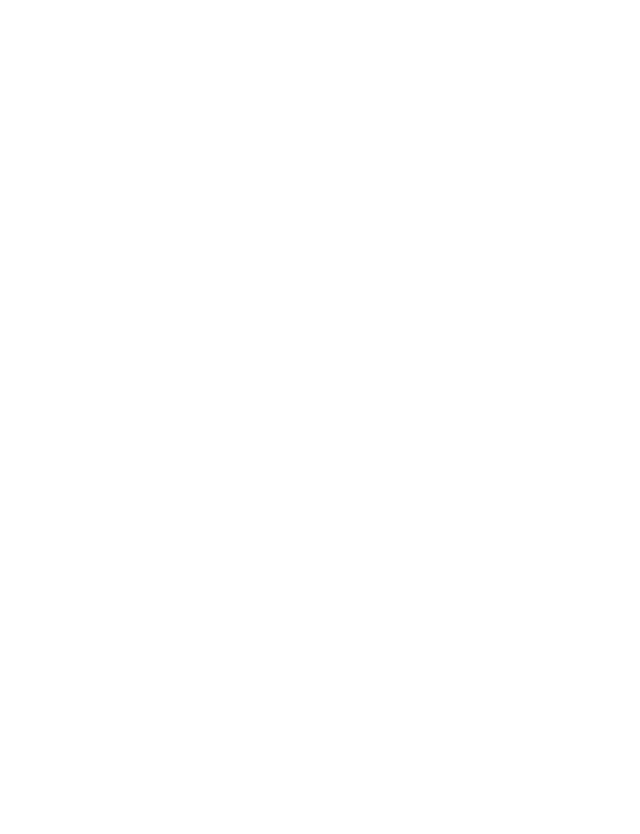
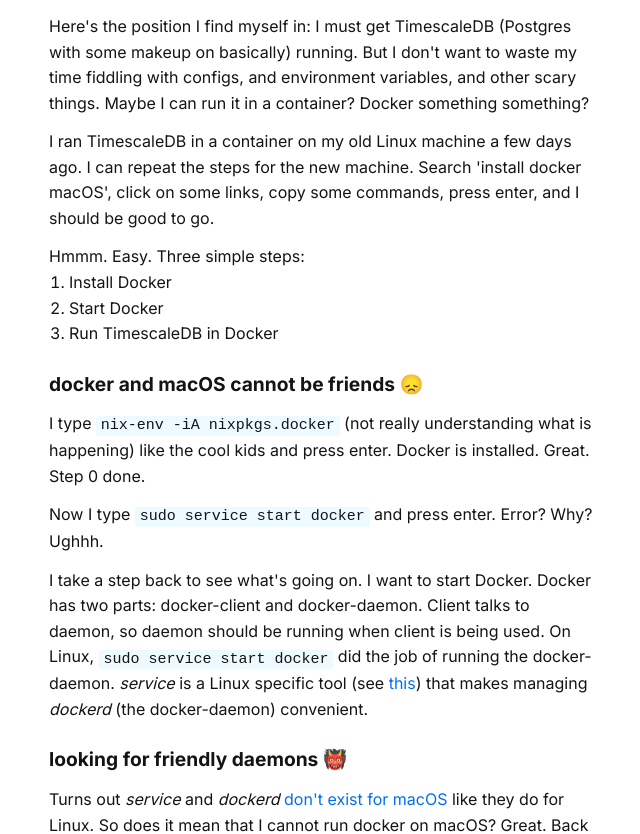
Before and after one commit to mnpw/mrinal.pw, a Next.js app: page /containers-not-docker in a window 1280 px wide. Before the commit this address had no page. Shown: the part 463-1297 px from the top of the page, without its empty margins (319-959 px from the left). Before the commit the page ends 800 px from the top, so only its background shows below. Built offline with nearby package versions, Linux system fonts and the light colour scheme.

Commit message:
Add docker macos post

```diff
--- /dev/null
+++ b/pages/containers-not-docker/index.js
@@ -0,0 +1,126 @@
+import Layout from "../../components/layout";
+import Link from 'next/link'
+import utilStyles from '../../styles/utils.module.css'
+
+export default function Posts() {
+
+    let code = `
+                       ┌──────────────────┬────────────────┐
+                       │                  │                │
+                       │      Docker      │     Podman     │
+                       │                  │                │
+                       │                  │                │
+                       │    ┌────────┐    │   ┌────────┐   │
+               Client  │    │ Docker │    │   │        │   │
+                       │    └───┬────┘    │   │        │   │
+                       │        │         │   │        │   │
+                       │    ┌───▼─────┐   │   │        │   │
+               Engine  │    │ Dockerd │   │   │ Podman │   │
+                       │    └───┬─────┘   │   │        │   │
+                       │        │         │   │        │   │
+                       │  ┌─────▼──────┐  │   │        │   │
+ Runtime (High Level)  │  │ Containerd │  │   │        │   │
+                       │  └─────┬──────┘  │   └───┬────┘   │
+                       │        │         │       │        │
+                       │     ┌──▼───┐     │    ┌──▼───┐    │
+  Runtime (Low Level)  │     │ runc │     │    │ runc │    │
+                       │     └──┬───┘     │    └──┬───┘    │
+                       │        │         │       │        │
+                       │     ┌──▼────┐    │    ┌──▼────┐   │
+               Kernel  │     │ Linux │    │    │ Linux │   │
+                       │     └───────┘    │    └───────┘   │
+                       │                  │                │
+                       └──────────────────┴────────────────┘
+    `
+    return (
+        <Layout>
+            <h2 className={utilStyles.headingXl}>Containers, not docker</h2>
+            <p>
+                I get a shiny new machine. I spend four hours finding the perfect wallpaper. And then, in a moment of weakness, I realise something. Perhaps my $EMPLOYER did not envision this - me browsing through Pinterest - when they decided to bestow all this computing power upon me?
+            </p>
+            <p>No time to procrastinate. Time to install some software, time to write some code, time to push $COMPANY closer to the cash capped mountain of success.            </p>
+            <h3 className={utilStyles.headingMd}>docker something something 🤔</h3>
+            <p>
+                Here's the position I find myself in: I must get TimescaleDB (Postgres with some makeup on basically) running. But I don't want to waste my time fiddling with configs, and environment variables, and other scary things. Maybe I can run it in a container? Docker something something?
+            </p>
+            <p>
+                I ran TimescaleDB in a container on my old Linux machine a few days ago. I can repeat the steps for the new machine. Search 'install docker macOS', click on some links, copy some commands, press enter, and I should be good to go.
+            </p>
+            <p>
+                Hmmm. Easy. Three simple steps:
+                <ol className={utilStyles.listSpace}>
+                    <li>
+                        Install Docker
+                    </li>
+                    <li>
+                        Start Docker
+                    </li>
+                    <li>
+                        Run TimescaleDB in Docker
+                    </li>
+                </ol>
+            </p>
+
+            <h3 className={utilStyles.headingMd}>docker and macOS cannot be friends 😞</h3>
+            <p>
+                I type <code>nix-env -iA nixpkgs.docker</code> (not really understanding what is happening) like the cool kids and press enter. Docker is installed. Great. Step 0 done.
+            </p>
+            <p>
+                Now I type <code>sudo service start docker</code> and press enter. Error? Why? Ughhh.
+            </p>
+            <p>
+                I take a step back to see what's going on. I want to start Docker. Docker has two parts: docker-client and docker-daemon. Client talks to daemon, so daemon should be running when client is being used. On Linux, <code>sudo service start docker</code> did the job of running the docker-daemon. <em>service</em> is a Linux specific tool (see <Link href="https://askubuntu.com/a/903405"><a target="_blank" rel="noopener">this</a></Link>) that makes managing <em>dockerd</em> (the docker-daemon) convenient.
+            </p>
+
+
+            <h3 className={utilStyles.headingMd}>looking for friendly daemons 👹</h3>
+            <p>
+                Turns out <em>service</em> and <em>dockerd</em> <Link href="https://stackoverflow.com/a/49719638/12764266"><a target="_blank" rel="noopener">don't exist for macOS</a></Link> like they do for Linux. So does it mean that I cannot run docker on macOS? Great. Back to step 0.
+            </p>
+            <p>
+                When I search 'install docker macOS' the first result tells me to install Docker Desktop. Docker Desktop is a way to get <em>dockerd</em> running on a non-linux OS. But I will not let SEOed search results govern me so I decide against using it.
+            </p>
+
+            <p>
+                I take a step back. I realise that I'm stuck. I cannot run TimescaleDB because I cannot get Docker working because <em>dockerd</em> is not available for macOS. I realise that there is a point of interjection. I don't <em>have</em> to run Docker, I just want something that can run TimescaleDB in a container.
+            </p>
+
+            <h3 className={utilStyles.headingMd}>a containerised world 📦</h3>
+            <p>
+                I learn within the confines of many StackOverflow tabs that Container ≠ Docker. I want to run TimescaleDB in a containerised form. And there are many tools that can help me do it. Podman is one such tool - thanks to the Open Container Initiative standards.
+            </p>
+            <p>
+                Podman has a different way of doing things internally but it understands the concept of an image just like Docker does. Not just the concept of an image, but podman also supports Docker APIs so I can do <code>alias docker=podman</code>.
+            </p>
+            <p>
+                I come out of a rabbit hole of containers, VMs, and OCI standards knowing a little more than before and I update my mental models:
+            </p>
+            <pre>
+                <code>{code}</code>
+            </pre>
+            <p>
+                Moral of the story? Docker is just a tool for containerization. When on macOS use Podman.
+            </p>
+
+            <p>
+                ~
+            </p>
+            <p>
+                Further reading:
+            </p>
+            <p>
+                <ul className={utilStyles.list}>
+                    <li>
+                        - <Link href="https://fly.io/blog/docker-without-docker/"><a target="_blank" rel="noopener">Docker Without Docker</a></Link>
+                    </li>
+                    <li>
+                        - <Link href="https://mergeboard.com/blog/2-qemu-microvm-docker/"><a target="_blank" rel="noopener">Execute Docker Containers as QEMU MicroVMs</a></Link>
+                    </li>
+                    <li>
+                        - <Link href="https://mkdev.me/posts/the-tool-that-really-runs-your-containers-deep-dive-into-runc-and-oci-specifications"><a target="_blank" rel="noopener">The tool that really runs your containers: deep dive into runc and OCI specifications</a></Link>
+                    </li>
+                </ul>
+            </p>
+        </Layout>
+    )
+}
--- a/styles/global.css
+++ b/styles/global.css
@@ -39,16 +39,17 @@
   border-radius: .2rem;
 }
 
-/* pre code {
+pre code {
   display: block;
-  background: none;
+  background:none;
   white-space: pre;
   -webkit-overflow-scrolling: touch;
   overflow-x: scroll;
   max-width: 100%;
   min-width: 100px;
   padding: 0;
-} */
+  font-size: 14px;
+}
 
 * {
   box-sizing: border-box;
--- a/styles/utils.module.css
+++ b/styles/utils.module.css
@@ -21,6 +21,7 @@
 }
 
 .headingMd {
+    padding-top: 10px;
     font-size: 1.2rem;
     line-height: 1.5;
 }
@@ -45,6 +46,11 @@
 
 .listItem {
     margin: 0 0 1.25rem;
+}
+
+.listSpace {
+    margin-left: 0;
+    padding-left: 20px;
 }
 
 .lightText {
```
Also changed, not shown: pages/notes/index.js (+6 -3 lines), pages/now/index.js (+6 -6 lines), 1 other file (tests, documents, lock files or other folders).
